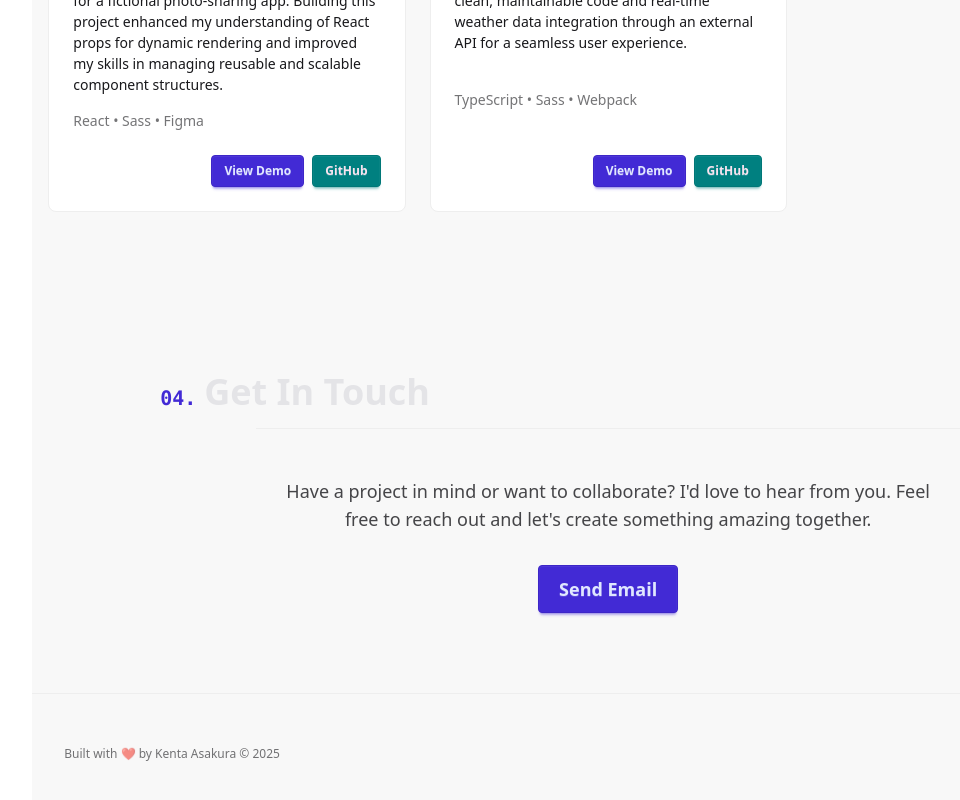
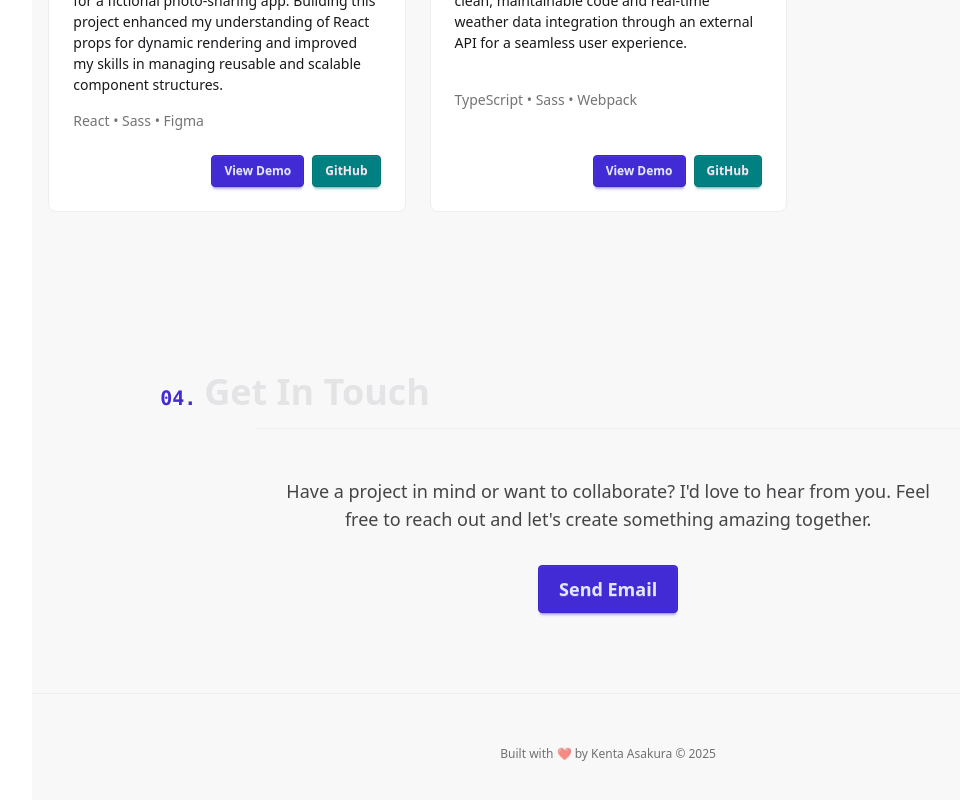
Before and after one commit to Kenta-Asakura/portfolio-v2, a React (Vite) app: page / in a window 1280 px wide. Shown: the part 2322-3122 px from the top of the page, without its empty margins (96-1056 px from the left). Built offline with nearby package versions, Linux system fonts and the light colour scheme.

Commit message:
Footer styling adjusted, and Main Content Container mobile spacer removed

```diff
--- a/src/components/layout/Footer.jsx
+++ b/src/components/layout/Footer.jsx
@@ -47,7 +47,9 @@ function Footer() {
     >
       <div className="container mx-auto px-4 sm:px-6 lg:px-8 py-8 md:py-12">
         {/* Mobile: Stack vertically, Desktop: Flex row */}
-        <div className="flex flex-col md:flex-row md:items-center md:justify-between gap-6 md:gap-4">
+        {/* <div className="flex flex-col md:flex-row md:items-center md:justify-between gap-6 md:gap-4"> */}
+        <div className="flex flex-col justify-center md:flex-row md:items-center gap-6 md:gap-4">
+
 
           {/* Social Links - Mobile: centered, Desktop: left */}
           {/* <div className="flex justify-center md:justify-start">
@@ -69,9 +71,9 @@ function Footer() {
             </ul>
           </div> */}
 
-          {/* Copyright - Mobile: centered, Desktop: right */}
+          {/* Copyright */}
           <div className="text-center">
-            <p className="text-xs text-base-content/60 mt-1">
+            <p className="mx-auto text-xs text-base-content/60 mt-1">
               Built with ❤️ by Kenta Asakura © {currentYear}
             </p>
           </div>
--- a/src/components/layout/Layout.jsx
+++ b/src/components/layout/Layout.jsx
@@ -35,11 +35,7 @@ function Layout({ children }) {
 
      {/* Main content container */}
       <div className="grow flex-col min-h-screen">
-        {/* Mobile header spacer - accounts for fixed mobile header */}
-        <div className="h-16 lg:hidden" aria-hidden="true" />
-
         <Main>{children}</Main>
-
         <Footer />
       </div>
 
```
